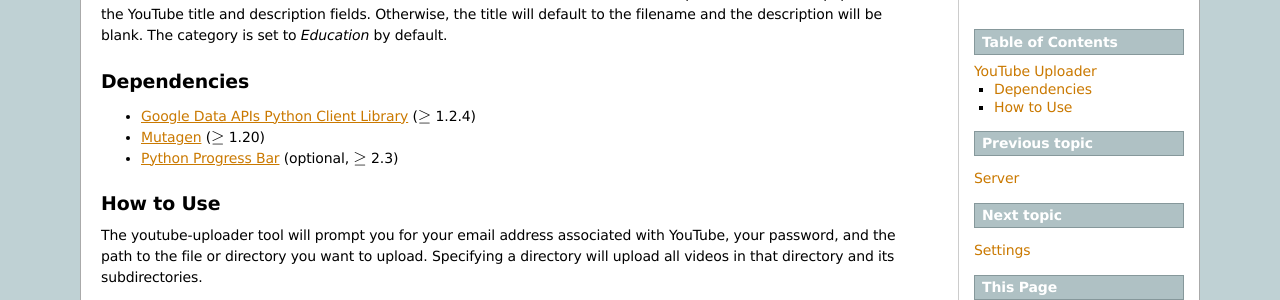
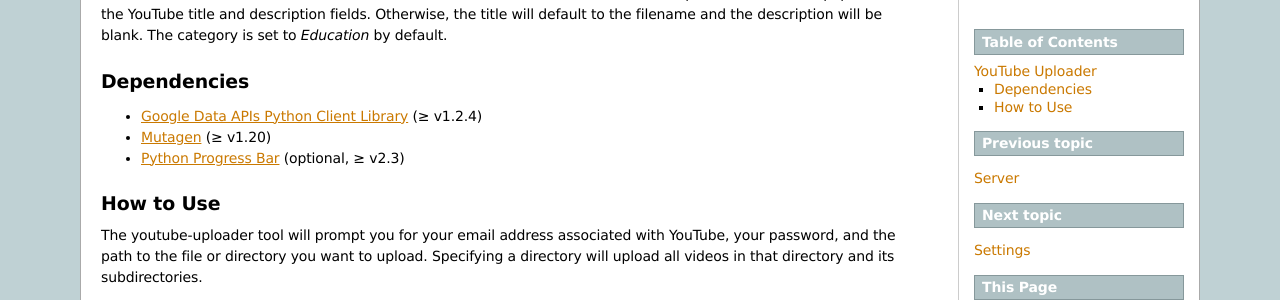
Before and after one commit to Freeseer/freeseer, a Sphinx documentation site: the page built from source/userguide/youtube-uploader.rst, in a window 1280 px wide. Shown: the part 150-450 px from the top of the page. Built offline with Sphinx 7.4.7, drawn with Linux system fonts in a browser that asks for light colours.

Commit message:
Use the ≥ symbol directly instead of :math: command
- The math command was adding a space before the symbol, looked weird
- Also prepend 'v' to the version number so it's more obvious what it is

```diff
--- a/source/userguide/youtube-uploader.rst
+++ b/source/userguide/youtube-uploader.rst
@@ -13,9 +13,9 @@ The category is set to *Education* by default.
 Dependencies
 ------------
 
-* `Google Data APIs Python Client Library <https://code.google.com/p/gdata-python-client/downloads/list>`_ (:math:`\geq` 1.2.4)
-* `Mutagen <http://code.google.com/p/mutagen/downloads/list>`_ (:math:`\geq` 1.20)
-* `Python Progress Bar <http://code.google.com/p/python-progressbar/downloads/list>`_ (optional, :math:`\geq` 2.3)
+* `Google Data APIs Python Client Library <https://code.google.com/p/gdata-python-client/downloads/list>`_ (≥ v1.2.4)
+* `Mutagen <http://code.google.com/p/mutagen/downloads/list>`_ (≥ v1.20)
+* `Python Progress Bar <http://code.google.com/p/python-progressbar/downloads/list>`_ (optional, ≥ v2.3)
 
 How to Use
 ----------
```
